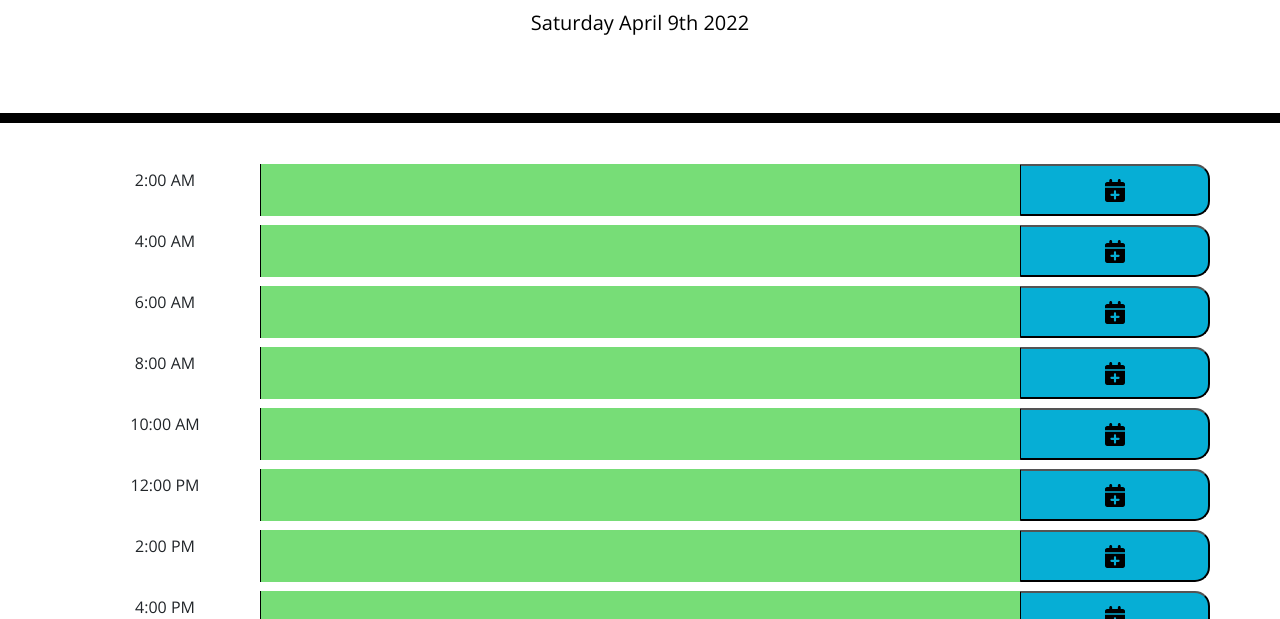
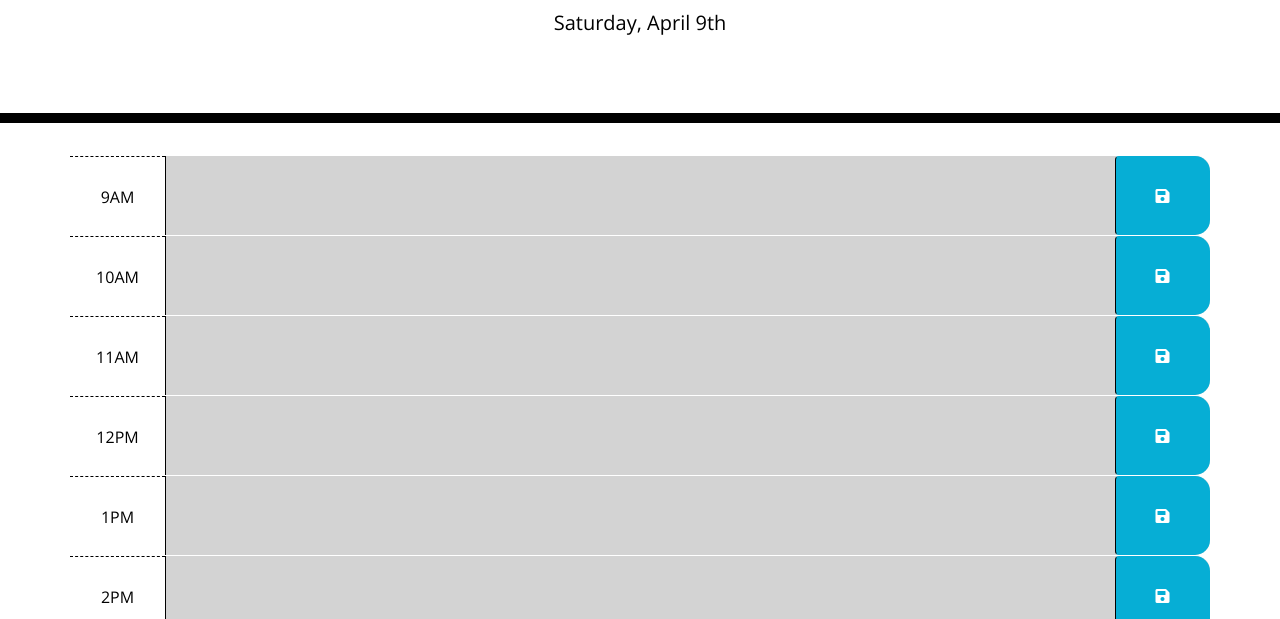
Before and after one commit to cspower5/Calendar, a plain HTML site: page index.html in a window 1280 px wide. Shown: the part 181-800 px from the top of the page. Drawn offline with nearby package versions, Linux system fonts and the light colour scheme.

Commit message:
planner is complete

```diff
--- a/assets/css/style.css
+++ b/assets/css/style.css
@@ -69,14 +69,3 @@ textarea{
   font-size: 20px;
   transition: all .3s ease-in-out;
 }
-#event-rows div {
-  /* background-color: darkgray; */
-  height: 50%;
-  text-align: center;
-  padding-top: .5em;
-
-}
-img {
-  width: 20px;
-  align-self:center;
-}
--- a/assets/js/script.js
+++ b/assets/js/script.js
@@ -1,99 +1,43 @@
-//Daily Calendar
-//created by Christopher Borer
+$(document).ready(function () {
+    //display current day
+    $('#currentDay').text(moment().format('dddd, MMMM Do'));
+  //Pulling the values on click
+  $(".saveBtn").on("click", function () {
+    let desc = $(this).siblings(".description").val();
+    let timeStamp = $(this).parent().attr("id");
+    //save to local storage
+    localStorage.setItem(timeStamp, desc);
+  });
 
-//Element variables
-var eventEl = document.getElementById("event-rows");
-var iconEl = '<img src="./assets/images/calendar-plus-solid.svg"></img>';
+  var colorCode = function () {
+    let currentHour = moment().hours();
+    $(".time-block").each(function () {
+      let blockHour = parseInt($(this).attr("id").split("-")[1]);
+      //Compare current hour to block hour
+      if (blockHour < currentHour) {
+        $(this).addClass("past");
+      } else if (blockHour === currentHour) {
+        $(this).removeClass("past");
+        $(this).addClass("present");
+      } else if (blockHour > currentHour) {
+        $(this).removeClass("past");
+        $(this).removeClass("present");
+        $(this).addClass("future");
+      }
+    });
+  };
+  $('#hour-9 .description').val(localStorage.getItem('hour-9'));
+  $('#hour-10 .description').val(localStorage.getItem('hour-10'));
+  $('#hour-11 .description').val(localStorage.getItem('hour-11'));
+  $('#hour-12 .description').val(localStorage.getItem('hour-12'));
+  $('#hour-13 .description').val(localStorage.getItem('hour-13'));
+  $('#hour-14 .description').val(localStorage.getItem('hour-14'));
+  $('#hour-15 .description').val(localStorage.getItem('hour-15'));
+  $('#hour-16 .description').val(localStorage.getItem('hour-16'));
+  $('#hour-17 .description').val(localStorage.getItem('hour-17'));
 
-//Class variables
-var divClass1 = "col-2";
-var divClass10 = "col-8";
+  var interval = setInterval(colorCode, 20000);
 
-//Date varaibles
-var hoursInDay = 24;
-var now = moment();
-var today = now.format("dddd MMMM Do YYYY");
-var endOfDay = now.endOf("day");
-
-//Data
-var schedule = {
-    hour05: "learn java script"
-};
-
-//Display the current date in the header
-var displayCurrentDate = function (currentDate) {
-  $("#currentDay").html(currentDate);
-};
-
-//Get the start of day hour
-var getStartOfday = function (currentHour) {
-  const startOfDay = currentHour.startOf("day");
-  //console.log('start of day  ' + startOfDay.format("HH"));
-
-  //calss getschedule to pull from local storage
-  getSchedule();
-  //Call add events to update hours on main page
-  addEvents(startOfDay);
-};
-
-//Build out the calendar events.
-var addEvents = function (startOfDay) {
-  //console.log(startOfDay.format('HH'));
-  let newHour = parseInt(startOfDay.format("HH"));
-
-  for (let i = 1; newHour < hoursInDay; newHour++) {
-    startOfDay.add(i, "hour");
-    let row = document.createElement("div");
-    row.className = "row";
-    let timeStamp = document.createElement("div");
-    timeStamp.className = divClass1;
-    let toDo = document.createElement("textarea");
-    let timeOfDay = " present";
-    if(startOfDay < now.format("HH")) {
-        timeOfDay = " past";
-    }
-    else if(startOfDay > now.add(1, 'hour').format('HH')) {
-        timeOfDay = " future";
-    }
-    toDo.className = divClass10 + timeOfDay;
-    let id = "hour" + startOfDay.format("HH");
-    toDo.id = id;
-    let editTask = document.createElement("button");
-    editTask.className = divClass1 + " saveBtn ";
-
-    timeStamp.textContent = startOfDay.format("LT");
-    toDo.value = schedule[id] || "";
-    editTask.innerHTML = iconEl;
-
-    row.append(timeStamp, toDo, editTask);
-    eventEl.append(row);
-    editTask.addEventListener("click", editEvents);
-  }
-};
-
-var editEvents = function(event) {
-    let row = event.target.closest(".row");
-    let textarea = row.querySelector("textarea");
-    let id = textarea.id;
-    let task = textarea.value;
-    schedule[id] = task;
-    saveSchedule();
-}
-
-var saveSchedule = function() {
-    localStorage.setItem("schedule", JSON.stringify(schedule));
-}
-
-var getSchedule = function() {
-    let data = localStorage.getItem("schedule");
-    if(data) {
-        schedule = JSON.parse(data);
-    }
-    else {
-        schedule = {};
-    }
-}
-
-//function calls
-getStartOfday(now);
-displayCurrentDate(today);
+  //function calls
+  colorCode();
+});
--- a/index.html
+++ b/index.html
@@ -29,9 +29,71 @@
       <p id="currentDay" class="lead"></p>
     </header>
     <main>
-      <div class="container" id="event-rows">
-        <!-- Timeblocks go here -->
-      </div>
+      <div class="container">
+         <!-- Timeblocks go here -->
+         <div id="hour-9" class="row time-block">
+           <div class="col-md-1 hour">
+             9AM
+           </div>
+           <textarea class="col-md-10 description"></textarea>
+           <button class="btn saveBtn col-md-1"><i class="fas fa-save"></i></button>
+         </div>
+         <div id="hour-10" class="row time-block">
+          <div class="col-md-1 hour">
+            10AM
+          </div>
+          <textarea class="col-md-10 description"></textarea>
+          <button class="btn saveBtn col-md-1"><i class="fas fa-save"></i></button>
+        </div>
+        <div id="hour-11" class="row time-block">
+          <div class="col-md-1 hour">
+            11AM
+          </div>
+          <textarea class="col-md-10 description"></textarea>
+          <button class="btn saveBtn col-md-1"><i class="fas fa-save"></i></button>
+        </div>
+        <div id="hour-12" class="row time-block">
+          <div class="col-md-1 hour">
+            12PM
+          </div>
+          <textarea class="col-md-10 description"></textarea>
+          <button class="btn saveBtn col-md-1"><i class="fas fa-save"></i></button>
+        </div>
+        <div id="hour-13" class="row time-block">
+          <div class="col-md-1 hour">
+            1PM
+          </div>
+          <textarea class="col-md-10 description"></textarea>
+          <button class="btn saveBtn col-md-1"><i class="fas fa-save"></i></button>
+        </div>
+        <div id="hour-14" class="row time-block">
+          <div class="col-md-1 hour">
+            2PM
+          </div>
+          <textarea class="col-md-10 description"></textarea>
+          <button class="btn saveBtn col-md-1"><i class="fas fa-save"></i></button>
+        </div>
+        <div id="hour-15" class="row time-block">
+          <div class="col-md-1 hour">
+            3PM
+          </div>
+          <textarea class="col-md-10 description"></textarea>
+          <button class="btn saveBtn col-md-1"><i class="fas fa-save"></i></button>
+        </div>
+        <div id="hour-16" class="row time-block">
+          <div class="col-md-1 hour">
+            4PM
+          </div>
+          <textarea class="col-md-10 description"></textarea>
+          <button class="btn saveBtn col-md-1"><i class="fas fa-save"></i></button>
+        </div>
+        <div id="hour-17" class="row time-block">
+          <div class="col-md-1 hour">
+            5PM
+          </div>
+          <textarea class="col-md-10 description"></textarea>
+          <button class="btn saveBtn col-md-1"><i class="fas fa-save"></i></button>
+        </div>
     </main>
         <script src="https://code.jquery.com/jquery-3.4.1.min.js"></script>
     <script src="https://cdnjs.cloudflare.com/ajax/libs/moment.js/2.24.0/moment.min.js"></script>
```
